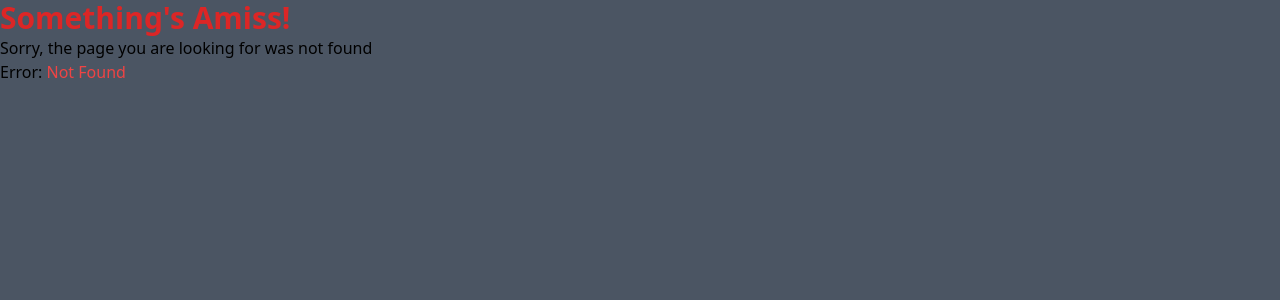
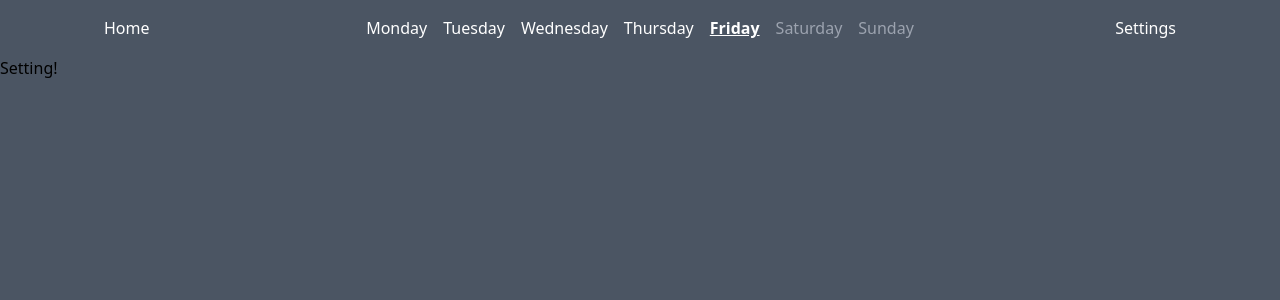
Before and after one commit to asaigal10/Comp231Team1, a React (Vite) app in the folder Timetable/: page /settings in a window 1280 px wide. Before the commit this address had no page. Shown: the top 300 px of the page. Built offline with nearby package versions, Linux system fonts and the light colour scheme.

Commit message:
Updated NavBar
Added functionality by adding props to main app to allow conditional render based on path

```diff
--- a/Timetable/src/App.jsx
+++ b/Timetable/src/App.jsx
@@ -1,8 +1,9 @@
 import { useEffect, useState } from 'react'
 import NavBar from './Pages/Elements/NavBar'
 import Home from './Pages/Home'
+import Settings from './Pages/Settings'
 
-function App() {
+function App({page = 'home'}) {
 
   const [curWeek, setCurWeek] = useState(0)
   useEffect(() => {
@@ -12,7 +13,8 @@ function App() {
   return (
       <div>
         <NavBar currentDayOfWeek={curWeek.date}/>
-        <Home />
+        {(page == 'home') ? <Home /> : null}
+        {(page == 'settings') ? <Settings /> : null}
       </div>
   )
 }
--- a/Timetable/src/Pages/Elements/NavBar.jsx
+++ b/Timetable/src/Pages/Elements/NavBar.jsx
@@ -1,6 +1,7 @@
+import { Link } from "react-router-dom"
 export default function NavBar({currentDayOfWeek}) {
     return <div id="Navbar" className="flex flex-row justify-center w-screen max-w-6xl m-auto my-4">
-        <p className="mx-10 text-white hover:text-orange-500 flex-1 justify-items-start">Home</p>
+        <Link to="/" className="mx-10 text-white hover:text-orange-500 flex-1 justify-items-start">Home</Link>
         <p className={"mx-2 text-white hover:text-orange-500 " + (currentDayOfWeek == 1 ? "underline font-bold" : "")}>Monday</p>
         <p className={"mx-2 text-white hover:text-orange-500 " + (currentDayOfWeek == 2 ? "underline font-bold" : "")}>Tuesday</p>
         <p className={"mx-2 text-white hover:text-orange-500 " + (currentDayOfWeek == 3 ? "underline font-bold" : "")}>Wednesday</p>
@@ -8,6 +9,6 @@ export default function NavBar({currentDayOfWeek}) {
         <p className={"mx-2 text-white hover:text-orange-500 " + (currentDayOfWeek == 5 ? "underline font-bold" : "")}>Friday</p>
         <p className={"mx-2 text-gray-400 hover:text-orange-500 " + (currentDayOfWeek == 6 ? "underline font-bold" : "")}>Saturday</p>
         <p className={"mx-2 text-gray-400 hover:text-orange-500 " + (currentDayOfWeek == 0 ? "underline font-bold" : "")}>Sunday</p>
-        <p className="mx-10 text-white hover:text-orange-500 flex-1 justify-self-end text-right">Settings</p>
+        <Link to="/settings" className="mx-10 text-white hover:text-orange-500 flex-1 justify-self-end text-right">Settings</Link>
     </div>
 }
--- /dev/null
+++ b/Timetable/src/Pages/Settings.jsx
@@ -0,0 +1,5 @@
+export default function Settings() {
+    return <div>
+        <p>Setting!</p>
+    </div>
+}
--- a/Timetable/src/main.jsx
+++ b/Timetable/src/main.jsx
@@ -2,13 +2,19 @@ import React from 'react'
 import ReactDOM from 'react-dom/client'
 import { createBrowserRouter, RouterProvider } from "react-router-dom"
 import App from './App.jsx'
+import Settings from './Pages/Settings.jsx'
 import ErrorPage from './Pages/error-page.jsx'
 import './index.css'
 
 const router = createBrowserRouter([
   {
     path: "/",
-    element: <App />,
+    element: <App page="home"/>,
+    errorElement: <ErrorPage />
+  },
+  {
+    path: "/settings",
+    element: <App page="settings" />,
     errorElement: <ErrorPage />
   }
 ])
```
